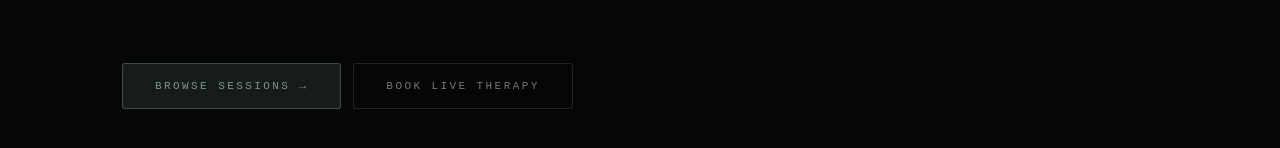
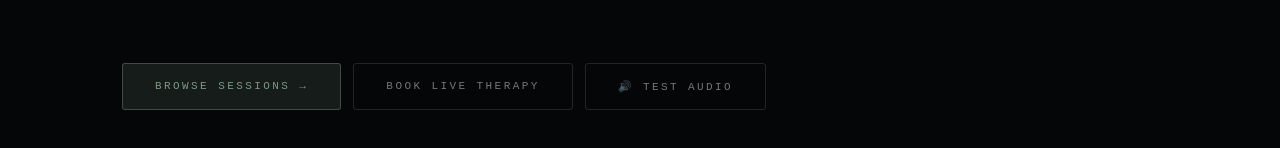
Before and after one commit to bobbmannpro/beyond-the-bedside-emdr, a React (Vite) app: page / in a window 1280 px wide. Shown: the part 782-930 px from the top of the page. Built offline with nearby package versions, Linux system fonts and the light colour scheme.

Commit message:
Add Test Audio button to home screen for debugging

```diff
--- a/src/App.jsx
+++ b/src/App.jsx
@@ -299,6 +299,25 @@ function SessionPlayer({ protocol, onBack }) {
 }
 
 // ─── Main App ────────────────────────────────────────────────────
+function playTestTone() {
+  try {
+    const ctx = new (window.AudioContext || window.webkitAudioContext)();
+    const buf = ctx.createBuffer(1, 1, ctx.sampleRate);
+    const silent = ctx.createBufferSource();
+    silent.buffer = buf; silent.connect(ctx.destination); silent.start(0);
+    ctx.resume().then(() => {
+      const osc = ctx.createOscillator();
+      const gain = ctx.createGain();
+      osc.type = "sine"; osc.frequency.value = 440;
+      gain.gain.setValueAtTime(0, ctx.currentTime);
+      gain.gain.linearRampToValueAtTime(0.7, ctx.currentTime + 0.05);
+      gain.gain.linearRampToValueAtTime(0, ctx.currentTime + 0.6);
+      osc.connect(gain); gain.connect(ctx.destination);
+      osc.start(ctx.currentTime); osc.stop(ctx.currentTime + 0.7);
+    });
+  } catch(e) { alert("Audio error: " + e.message); }
+}
+
 export default function EMDRApp() {
   const [view, setView] = useState("home");
   const [activeProtocol, setActiveProtocol] = useState(null);
@@ -352,6 +371,7 @@ export default function EMDRApp() {
             <div style={{ display: "flex", gap: 12, flexWrap: "wrap" }}>
               <button onClick={() => setView("library")} style={{ padding: "16px 32px", fontFamily: "monospace", fontSize: 11, textTransform: "uppercase", letterSpacing: "0.22em", background: "rgba(124,152,133,0.15)", border: "1px solid rgba(124,152,133,0.4)", color: "#7C9885", cursor: "pointer", borderRadius: 3 }}>Browse Sessions →</button>
               <button onClick={() => setView("live")} style={{ padding: "16px 32px", fontFamily: "monospace", fontSize: 11, textTransform: "uppercase", letterSpacing: "0.22em", background: "transparent", border: "1px solid rgba(255,255,255,0.12)", color: "rgba(255,255,255,0.45)", cursor: "pointer", borderRadius: 3 }}>Book Live Therapy</button>
+              <button onClick={playTestTone} style={{ padding: "16px 32px", fontFamily: "monospace", fontSize: 11, textTransform: "uppercase", letterSpacing: "0.22em", background: "transparent", border: "1px solid rgba(255,255,255,0.12)", color: "rgba(255,255,255,0.45)", cursor: "pointer", borderRadius: 3 }}>🔊 Test Audio</button>
             </div>
           </div>
         )}
```
